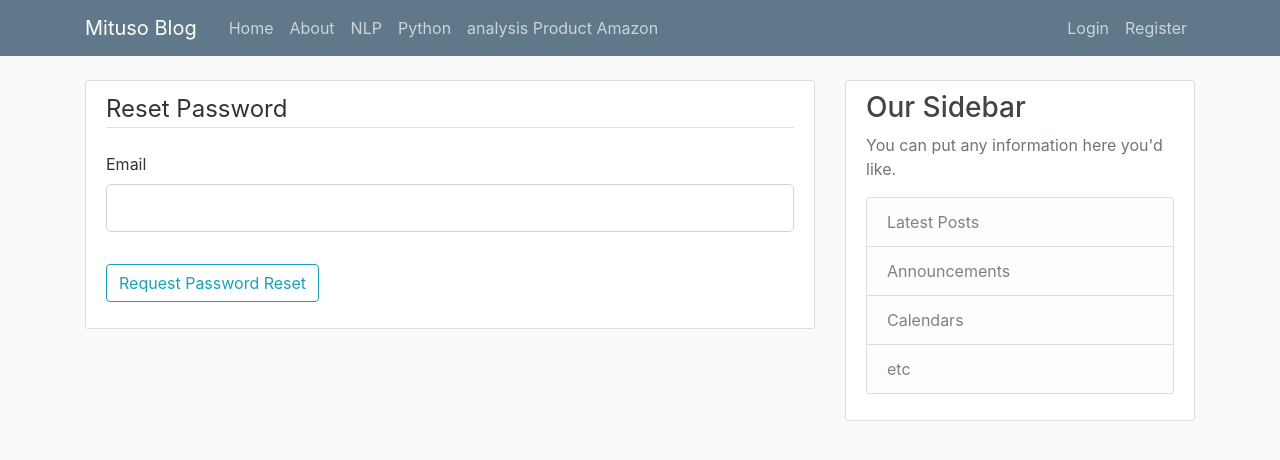
After one commit to mituso89/flask, a Flask app: page /reset_password in a window 1280 px wide. The commit adds this page. Shown: the top 460 px of the page. Run offline with Flask 2, Linux system fonts and the light colour scheme; some libraries are stand-ins or nearby versions.

Commit message:
reset_email_password

```diff
--- a/flaskblog/forms.py
+++ b/flaskblog/forms.py
@@ -66,3 +66,23 @@
     title = StringField('Title', validators=[DataRequired()])
     content = TextAreaField('Content', validators=[DataRequired()])
     submit = SubmitField('Post')
+
+
+class RequestResetForm(FlaskForm):
+    email = StringField('Email',
+                        validators=[DataRequired(), Email()])
+    submit = SubmitField('Request Password Reset')
+
+    def validate_email(self, email):
+        user = User.query.filter_by(email=email.data).first()
+        if user is None:
+            raise ValidationError('There is no account with that email.' +
+                                  'You must register first.')
+
+
+class ResetPasswordForm(FlaskForm):
+    password = PasswordField('Password', validators=[DataRequired()])
+    confirm_password = PasswordField('Confirm Password',
+                                     validators=[DataRequired(), EqualTo(
+                                         'password')])
+    submit = SubmitField('Reset Password')
--- a/flaskblog/routes.py
+++ b/flaskblog/routes.py
@@ -3,16 +3,19 @@
 import secrets
 from PIL import Image
 from flask import render_template, url_for, flash, redirect, request, abort
-from flaskblog import app, db, bcrypt
-from flaskblog.forms import RegistrationForm, LoginForm, UpdateAccountForm
-from flaskblog.forms import PostForm
+from flaskblog import app, db, bcrypt, mail
+from flaskblog.forms import (RegistrationForm, LoginForm, UpdateAccountForm,
+                             PostForm, RequestResetForm, ResetPasswordForm)
 from flaskblog.model import User, Post
 from flask_login import login_user, current_user, logout_user, login_required
+from flask_mail import Message
 
 
 @app.route("/")
 def hello():
-    posts = Post.query.all()
+    page = request.args.get('page', 1, type=int)
+    posts = Post.query.order_by(Post.date_posted.desc()).paginate(
+        page=page, per_page=5)
     return render_template('home.html', posts=posts)
 
 
@@ -24,7 +27,9 @@
 
 @app.route('/home')
 def home():
-    posts = Post.query.all()
+    page = request.args.get('page', 1, type=int)
+    posts = Post.query.order_by(Post.date_posted.desc()).paginate(
+        page=page, per_page=5)
     return render_template('home.html', posts=posts)
 
 
@@ -121,7 +126,7 @@
         flash('You post has been created')
         return redirect(url_for('home'))
     return render_template('create_post.html', title='new_post',
-                           form=form, legend='Create post')
+                           form=form, legend='New post')
 
 
 @app.route("/post/<int:post_id>")
@@ -130,7 +135,7 @@
     return render_template('post.html', title=post.title, post=post)
 
 
-@app.route("/post/<int:post_id>/update")
+@app.route("/post/<int:post_id>/update", methods=['GET', 'POST'])
 @login_required
 def update_post(post_id):
     print('-------------------')
@@ -152,3 +157,74 @@
         form.content.data = post.content
     return render_template('create_post.html', title='Update Post',
                            form=form, legend='Update Post')
+
+
+@app.route("/post/<int:post_id>/delete", methods=['POST'])
+@login_required
+def delete_post(post_id):
+    post = Post.query.get_or_404(post_id)
+    if post.author != current_user:
+        abort(403)
+    db.session.delete(post)
+    db.session.commit()
+    flash('Your post has been deleted!', 'success')
+    return redirect(url_for('home'))
+
+
+@app.route("/user/<string:username>")
+def user_posts(username):
+    page = request.args.get('page', 1, type=int)
+    user = User.query.filter_by(username=username).first_or_404()
+    posts = Post.query.filter_by(author=user)\
+        .order_by(Post.date_posted.desc())\
+        .paginate(page=page, per_page=5)
+    return render_template('user_posts.html', posts=posts, user=user)
+
+
+def send_reset_email(user):
+    token = user.get_reset_token()
+    msg = Message('Password Reset Request',
+                  sender='noreply@demo.com',
+                  recipients=[user.email])
+    msg.body = f'''To reset your password, visit the following link:
+{url_for('reset_token', token=token, _external=True)}
+If you did not make this request then simply ignore this email and no
+changes will be made.
+'''
+    mail.send(msg)
+
+
+@app.route("/reset_password", methods=['GET', 'POST'])
+def reset_request():
+    if current_user.is_authenticated:
+        return redirect(url_for('home'))
+    form = RequestResetForm()
+    if form.validate_on_submit():
+        user = User.query.filter_by(email=form.email.data).first()
+        send_reset_email(user)
+        flash('An email has been sent with instructions to reset your' +
+              'password.', 'info')
+        return redirect(url_for('login'))
+    return render_template('reset_request.html', title='Reset Password',
+                           form=form)
+
+
+@app.route("/reset_password/<token>", methods=['GET', 'POST'])
+def reset_token(token):
+    if current_user.is_authenticated:
+        return redirect(url_for('home'))
+    user = User.verify_reset_token(token)
+    if user is None:
+        flash('That is an invalid or expired token', 'warning')
+        return redirect(url_for('reset_request'))
+    form = ResetPasswordForm()
+    if form.validate_on_submit():
+        hashed_password = bcrypt.generate_password_hash(form.password.data)\
+            .decode('utf-8')
+        user.password = hashed_password
+        db.session.commit()
+        flash('Your password has been updated! You are now able to log in',
+              'success')
+        return redirect(url_for('login'))
+    return render_template('reset_token.html', title='Reset Password',
+                           form=form)
--- a/flaskblog/templates/layout.html
+++ b/flaskblog/templates/layout.html
@@ -16,13 +16,13 @@
             <header class="site-header">
                     <nav class="navbar navbar-expand-md navbar-dark bg-steel fixed-top">
                       <div class="container">
-                        <a class="navbar-brand mr-4" href="/">Mituso Blog</a>
+                        <a class="navbar-brand mr-4" href="/home">Mituso Blog</a>
                         <button class="navbar-toggler" type="button" data-toggle="collapse" data-target="#navbarToggle" aria-controls="navbarToggle" aria-expanded="false" aria-label="Toggle navigation">
                           <span class="navbar-toggler-icon"></span>
                         </button>
                         <div class="collapse navbar-collapse" id="navbarToggle">
                           <div class="navbar-nav mr-auto">
-                            <a class="nav-item nav-link" href="/">Home</a>
+                            <a class="nav-item nav-link" href="/home">Home</a>
                             <a class="nav-item nav-link" href="/about">About</a>
                             <a class="nav-item nav-link" href="/NLP">NLP</a>
                             <a class="nav-item nav-link" href="/Python">Python</a>
--- /dev/null
+++ b/flaskblog/templates/reset_request.html
@@ -0,0 +1,27 @@
+{% extends "layout.html" %}
+{% block content %}
+    <div class="content-section">
+        <form method="POST" action="">
+            {{ form.hidden_tag() }}
+            <fieldset class="form-group">
+                <legend class="border-bottom mb-4">Reset Password</legend>
+                <div class="form-group">
+                    {{ form.email.label(class="form-control-label") }}
+                    {% if form.email.errors %}
+                        {{ form.email(class="form-control form-control-lg is-invalid") }}
+                        <div class="invalid-feedback">
+                            {% for error in form.email.errors %}
+                                <span>{{ error }}</span>
+                            {% endfor %}
+                        </div>
+                    {% else %}
+                        {{ form.email(class="form-control form-control-lg") }}
+                    {% endif %}
+                </div>
+            </fieldset>
+            <div class="form-group">
+                {{ form.submit(class="btn btn-outline-info") }}
+            </div>
+        </form>
+    </div>
+{% endblock content %}
--- a/requirements.txt
+++ b/requirements.txt
@@ -1,10 +1,13 @@
 astroid==2.3.0
 autopep8==1.4.4
 bcrypt==3.1.7
+blinker==1.4
 cffi==1.12.3
 Click==7.0
 Flask==1.1.1
 Flask-Bcrypt==0.7.1
+Flask-Login==0.4.1
+Flask-Mail==0.9.1
 Flask-SQLAlchemy==2.4.1
 Flask-WTF==0.14.2
 isort==4.3.21
@@ -14,6 +17,7 @@
 MarkupSafe==1.1.1
 mccabe==0.6.1
 pep8==1.7.1
+Pillow==6.1.0
 pycodestyle==2.5.0
 pycparser==2.19
 pylint==2.4.1
```
Also changed, not shown: flaskblog/__init__.py (+9 -0 lines), flaskblog/model.py (+16 -1 lines), flaskblog/templates/home.html (+15 -3 lines), flaskblog/templates/homepage.html (+12 -0 lines), flaskblog/templates/login.html (+4 -3 lines), flaskblog/templates/post.html (+27 -4 lines), flaskblog/templates/reset_token.html (added, +40 -0 lines), flaskblog/templates/user_posts.html (added, +28 -0 lines).
